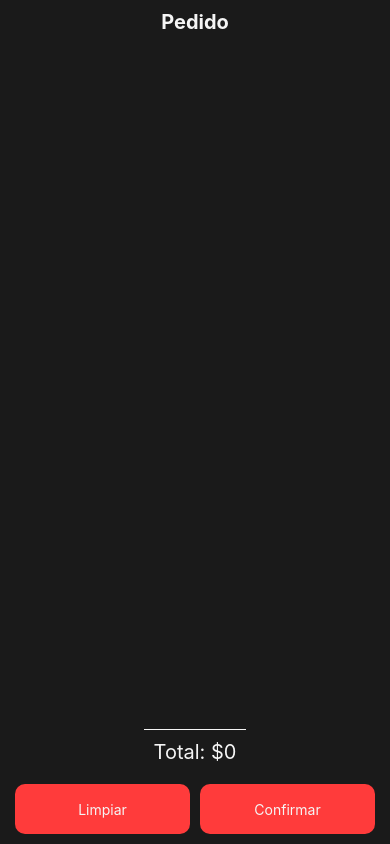
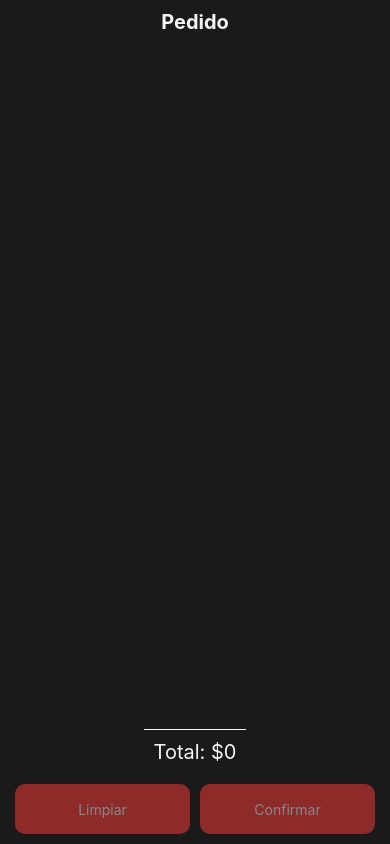
Before and after one commit to juanww20/APP_CHINATOWN_PIZZA, a React Native app in the folder Pizzeria/: screen /Carrito in a window 390 px wide. Built offline with nearby package versions, Linux system fonts and the light colour scheme.

Commit message:
Disable buttons and adjust opacity in Carrito component when the cart is empty to improve user experience.

```diff
--- a/Pizzeria/Pages/Carrito.jsx
+++ b/Pizzeria/Pages/Carrito.jsx
@@ -27,6 +27,7 @@ const Carrito = ({ navigation, cart, setCart }) => {
   };
 
   const totalCost = Object.values(cart).reduce((acc, item) => acc + item.price * item.quantity, 0);
+  const isCartEmpty = Object.keys(cart).length === 0;
 
   return (
     <View style={{ flex: 1,backgroundColor:'#1A1A1A', alignItems:'center'}}>
@@ -57,10 +58,14 @@ const Carrito = ({ navigation, cart, setCart }) => {
       />
       <Text style={{ padding: 10, fontSize: 20, color: '#F5F5F5', borderTopWidth: 1, borderTopColor:'#F5F5F5'}}>Total: ${totalCost}</Text>
       <View style={{ flexDirection: 'row', justifyContent: 'center', padding: 10, width: '50%', gap: 10}}>
-        <Pressable onPress={Eliminar_todos} style={styles.boton}>
+        <Pressable onPress={Eliminar_todos} style={[styles.boton, isCartEmpty && { opacity: 0.5 }]} disabled={isCartEmpty}>
           <Text style={{color:'#F5F5F5'}}>Limpiar</Text>
         </Pressable>
-        <Pressable onPress={Funcion_Pasar_Form} style={styles.boton}>
+        <Pressable
+          onPress={Funcion_Pasar_Form}
+          style={[styles.boton, isCartEmpty && { opacity: 0.5 }]}
+          disabled={isCartEmpty}
+        >
           <Text style={{color:'#F5F5F5'}}>Confirmar</Text>
         </Pressable>
       </View>
```
